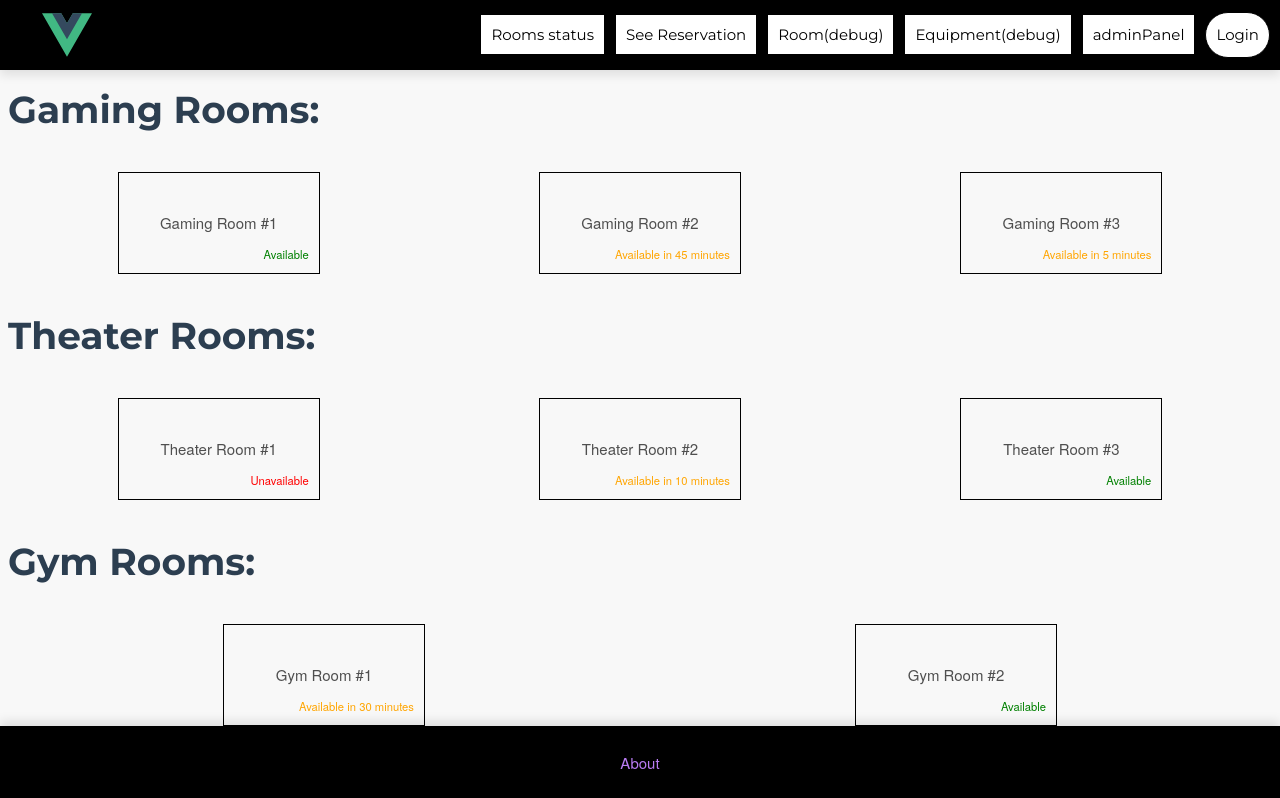
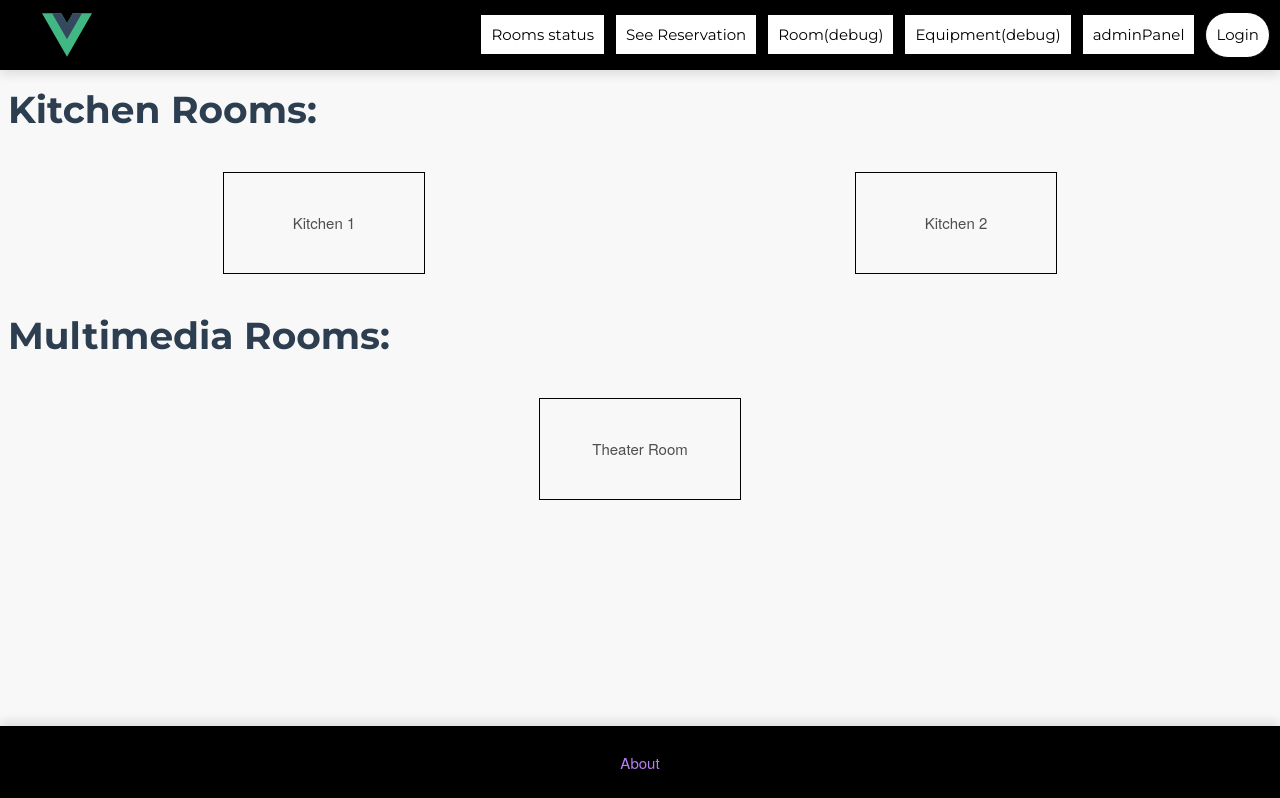
Before and after one commit to LucasKoc/MOD8-2223-GRA-KOCOGLU-SOLAN-SUN, a Vue app in the folder vue-project/: page /rooms in a window 1280 px wide. Shown: the top 798 px of the page. Built offline with nearby package versions, Linux system fonts and the light colour scheme; a web font is replaced by a local one.

Commit message:
Added global variable and added them to user and room

```diff
--- a/vue-project/src/components/AdminPanel.vue
+++ b/vue-project/src/components/AdminPanel.vue
@@ -1,19 +1,18 @@
 <script setup>
 const props = defineProps({
-    admin: {
+    user: {
         type: Object,
         required: true
     },
 });
-const admin = props.admin;
 
 </script>
 
 <template>
   <div class="admin-item">
     <div class="admin-info">
-      <p>{{ admin.name }}</p>
-      <p>Room: {{ admin.Room }}</p>
+      <p>{{ user.name }}</p>
+      <p>Room: {{ user.room }}</p>
     </div>
   </div>
 </template>
--- a/vue-project/src/components/EquipRes.vue
+++ b/vue-project/src/components/EquipRes.vue
@@ -6,16 +6,13 @@
         { id: 1, name: 'Equipment 1' },
         { id: 2, name: 'Equipment 2' },
         { id: 3, name: 'Equipment 3' },
-        // Add more equipment items as needed
     ];
     const selectedEquipmentId = ref();
     const emits = defineEmits(['sendData']);
 
     const submitForm = () => {
-        // Handle equipment reservation submission logic here
-        console.log("Hour of Reservation:", reservationHours.value);
         emits('sendData');
-        // You can also access the selected equipment items here if needed
+
     };
 
     function selectedEquipment(equipment){
--- a/vue-project/src/components/RoomThumbnail.vue
+++ b/vue-project/src/components/RoomThumbnail.vue
@@ -1,6 +1,6 @@
 <template>
   <div class="room-thumbnail" @click="hrefToRoom">
-    <span class="room-title">{{ room["room-name"] }}</span>
+    <span class="room-title">{{ room["roomname"] }}</span>
     <span :class="'availability ' + availabilityClass()">{{ room.availability }}</span>
   </div>
 </template>
@@ -16,6 +16,7 @@ export default {
   },
   methods: {
     availabilityClass() {
+      if (!this.room.availability) return 'ERROR';
       if (this.room.availability === 'Available') {
         return 'available';
       } else if (this.room.availability === 'Unavailable') {
--- a/vue-project/src/components/UserManage.vue
+++ b/vue-project/src/components/UserManage.vue
@@ -1,14 +1,26 @@
 <script setup>
     import {ref} from 'vue';
-    const userName = ref('');
-    const userKey = ref('');
-    const userLastName = ref('');
-    const banDuration = ref('');
 
     const emits = defineEmits(['getInfo']);
 
+    const props = defineProps({
+        existsData: {
+            type: Object,
+            default: () => {}
+        }
+    });
+
+    const data = ref(props.existsData);
+
+    const userName = ref( data.value.name || '' );
+    const userKey = ref( data.value.key || '' );
+    const userRoom = ref( data.value.room || '' );
+    const banDuration = ref( data.value.ban || '' );
+    const userid = ref( data.value.id || '' );
+
+
     const saveChanges = () => {
-        emits('getInfo');
+        emits('getInfo', {id: userid.value, room: userRoom.value, key: userKey.value, name: userName.value});
     };
 
     const deleteUser = () => {
@@ -32,11 +44,11 @@
                 </div>
                 <div class="form-group">
                 <label for="userKey">Key</label>
-                <input type="password" id="userKey" v-model="userKey" />
+                <input type="text" id="userKey" v-model="userKey" />
                 </div>
                 <div class="form-group">
-                <label for="userLastName">Last Name</label>
-                <input type="text" id="userLastName" v-model="userLastName" />
+                <label for="userLastName">Room</label>
+                <input type="text" id="userRoom" v-model="userRoom" />
                 </div>
                 <div class="button-group">
                 <button @click="saveChanges">Save Changes</button>
--- a/vue-project/src/services/equipment.js
+++ b/vue-project/src/services/equipment.js
@@ -14,6 +14,10 @@ function getEquipment (id) {
   return equipments.find(equipment => equipment.id === id)
 }
 
+addEquipment({name: "Washing Machine 1", category: "washing", status: "Available"});
+addEquipment({name: "Washing Machine 2", category: "washing", status: "Available"});
+addEquipment({name: "Washing Machine 3", category: "washing", status: "Available"});
+
 export default function equipmentData() {
     return {
         addEquipment,
--- a/vue-project/src/services/room.js
+++ b/vue-project/src/services/room.js
@@ -14,6 +14,10 @@ function getRoom (id) {
   return rooms.find(room => room.id === id)
 }
 
+addRoom({roomname: "Kitchen 1", roomtype: "kitchen", reservation: [{date: "2021-05-01", time: "12:00", userid: 1}]});
+addRoom({roomname: "Kitchen 2", roomtype: "kitchen", reservation: [{date: "2021-06-01", time: "18:00", userid: 2}]});
+addRoom({roomname: "Theater Room", roomtype: "multimedia", reservation: []});
+
 export default function roomData() {
     return {
         addRoom,
--- a/vue-project/src/services/user.js
+++ b/vue-project/src/services/user.js
@@ -2,22 +2,36 @@ let id = 1
 const users = []
 
 function addUser (user) {
-  user.id = id++
-  users.push(user)
+    user.id = id++;
+    users.push(user);
 }
 
 function getUsers () {
-  return users
+    return users;
 }
 
 function getUser (id) {
-  return users.find(user => user.id === id)
+    return users.find(user => user.id === id);
 }
+
+function modifyUser (id, user) {
+    if (!id){
+        addUser(user);
+        return;
+    }
+    const index = users.findIndex(user => user.id === id);
+    users[index] = user;
+}
+
+addUser({room: 202, key: "1234", name: "John"});
+addUser({room: 206, key: "8627", name: "John2"});
+addUser({room: 195, key: "1268", name: "John3"});
 
 export default function userData() {
     return {
         addUser,
         getUsers,
+        modifyUser,
         getUser
     }
 }
--- a/vue-project/src/views/AdminPanelView.vue
+++ b/vue-project/src/views/AdminPanelView.vue
@@ -2,23 +2,24 @@
 import { ref } from 'vue';
 import AdminComponent from '../components/AdminPanel.vue';
 import UserManage from '../components/UserManage.vue';
+import userData from '../services/user.js';
 
 const userManage =  ref(false);
 
-const userInformation = ref([]);
-userInformation.value.push({ id: 1, name: 'User A' , Room: '001'});
-userInformation.value.push({ id: 2, name: 'User B' , Room: '002'});
-userInformation.value.push({ id: 3, name: 'User C' , Room: '003'});
-userInformation.value.push({ id: 4, name: 'User D' , Room: '004'});
-userInformation.value.push({ id: 5, name: 'User E' , Room: '005'});
-userInformation.value.push({ id: 6, name: 'User F' , Room: '006'});
-userInformation.value.push({ id: 7, name: 'User G' , Room: '007'});
-userInformation.value.push({ id: 8, name: 'User H' , Room: '008'});
-userInformation.value.push({ id: 9, name: 'User I' , Room: '009'});
-userInformation.value.push({ id: 10, name: 'User J' , Room: '010'});
+const userInformation = ref(userData().getUsers());
+const singleUser = ref({});
 
-function saveData(){
+function modifyUser(user){
+  singleUser.value = user;
+  userManage.value = true;
+}
+
+function saveData(data){
+  if (data){
+    userData().modifyUser(data.id, data);
+  }
   userManage.value = false;
+  singleUser.value = {};
 }
 
 </script>
@@ -36,8 +37,8 @@ function saveData(){
         <h3>Room reservation</h3>
         <div class="reservation">
           <ul class="reservation-list">
-            <li v-for="admin in userInformation" :key="admin.id">
-              <AdminComponent :admin="admin" />
+            <li v-for="user in userInformation" @click="modifyUser(user)">
+              <AdminComponent :user="user" />
             </li>
           </ul>
         </div>
@@ -45,7 +46,7 @@ function saveData(){
     </div>
   </div>
   <div class="backdrop" v-if="userManage"></div>
-  <UserManage class="user-modal" v-if="userManage" @getInfo="(data) => saveData(data)"/>
+  <UserManage class="user-modal" v-if="userManage" @getInfo="(data) => saveData(data)" :existsData="singleUser"/>
 </template>
 
 <style scoped>
@@ -137,6 +138,10 @@ p {
   text-align: center;
 }
 
+li:hover {
+  border-color: #007BFF;
+}
+
 </style>
 
 <style scoped>
--- a/vue-project/src/views/RoomPageView.vue
+++ b/vue-project/src/views/RoomPageView.vue
@@ -14,79 +14,20 @@
 <script>
 import { ref, computed } from "vue";
 import RoomThumbnail from "@/components/RoomThumbnail.vue";
+import roomData from "../services/room.js";
 
 export default {
   components: {RoomThumbnail},
+
   setup() {
-    const roomReservations = ref([
-      {
-        "id": 1,
-        "room-type": "gaming-room",
-        "room-name": "Gaming Room #1",
-        "availability": "Available"
-      },
-      {
-        "id": 2,
-        "room-type": "theater-room",
-        "room-name": "Theater Room #1",
-        "availability": "Unavailable"
-      },
-      {
-        "id": 3,
-        "room-type": "gym-room",
-        "room-name": "Gym Room #1",
-        "availability": "Available in 30 minutes"
-      },
-      {
-        "id": 4,
-        "room-type": "billiard-room",
-        "room-name": "Billiard Room #1",
-        "availability": "Available"
-      },
-      {
-        "id": 5,
-        "room-type": "gaming-room",
-        "room-name": "Gaming Room #2",
-        "availability": "Available in 45 minutes"
-      },
-      {
-        "id": 6,
-        "room-type": "theater-room",
-        "room-name": "Theater Room #2",
-        "availability": "Available in 10 minutes"
-      },
-      {
-        "id": 7,
-        "room-type": "gym-room",
-        "room-name": "Gym Room #2",
-        "availability": "Available"
-      },
-      {
-        "id": 8,
-        "room-type": "billiard-room",
-        "room-name": "Billiard Room #2",
-        "availability": "Unavailable"
-      },
-      {
-        "id": 9,
-        "room-type": "gaming-room",
-        "room-name": "Gaming Room #3",
-        "availability": "Available in 5 minutes"
-      },
-      {
-        "id": 10,
-        "room-type": "theater-room",
-        "room-name": "Theater Room #3",
-        "availability": "Available"
-      }
-    ]);
+    const roomReservations = ref(roomData().getRooms())
 
     const typeOfRooms = computed(() => {
       let roomTypes = {};
 
       for(let i = 0; i < roomReservations.value.length; i++) {
         let room = roomReservations.value[i];
-        let roomType = room["room-type"];
+        let roomType = room["roomtype"];
 
         if (!roomTypes[roomType]) {
           roomTypes[roomType] = [];
--- a/vue-project/src/views/RoomView.vue
+++ b/vue-project/src/views/RoomView.vue
@@ -11,7 +11,6 @@
     const equipmentReservation = ref('Equipment A');
 
     function saveData(data) {
-        console.log("test")
         roomManage.value = false
     }
 </script>
```
